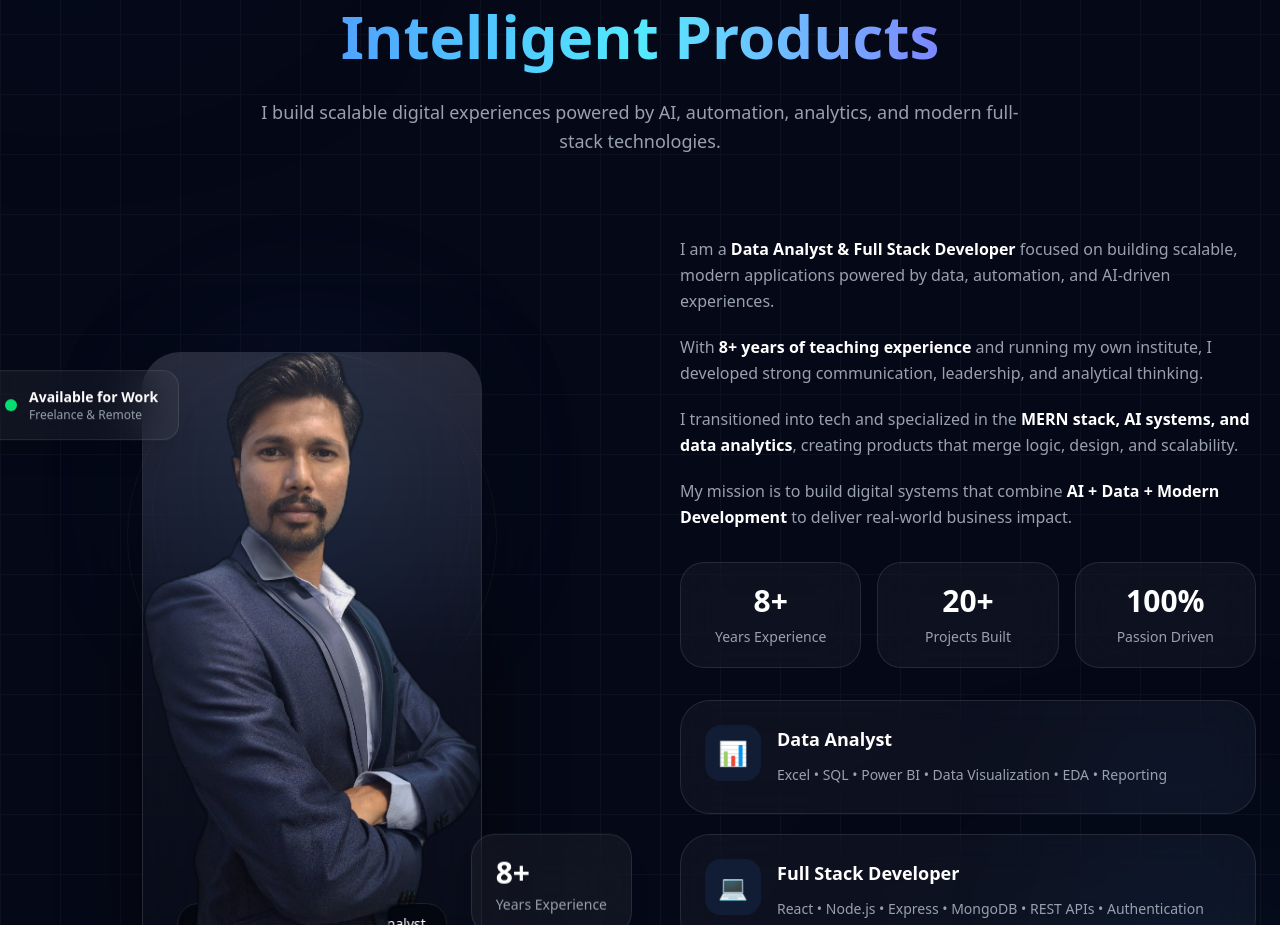
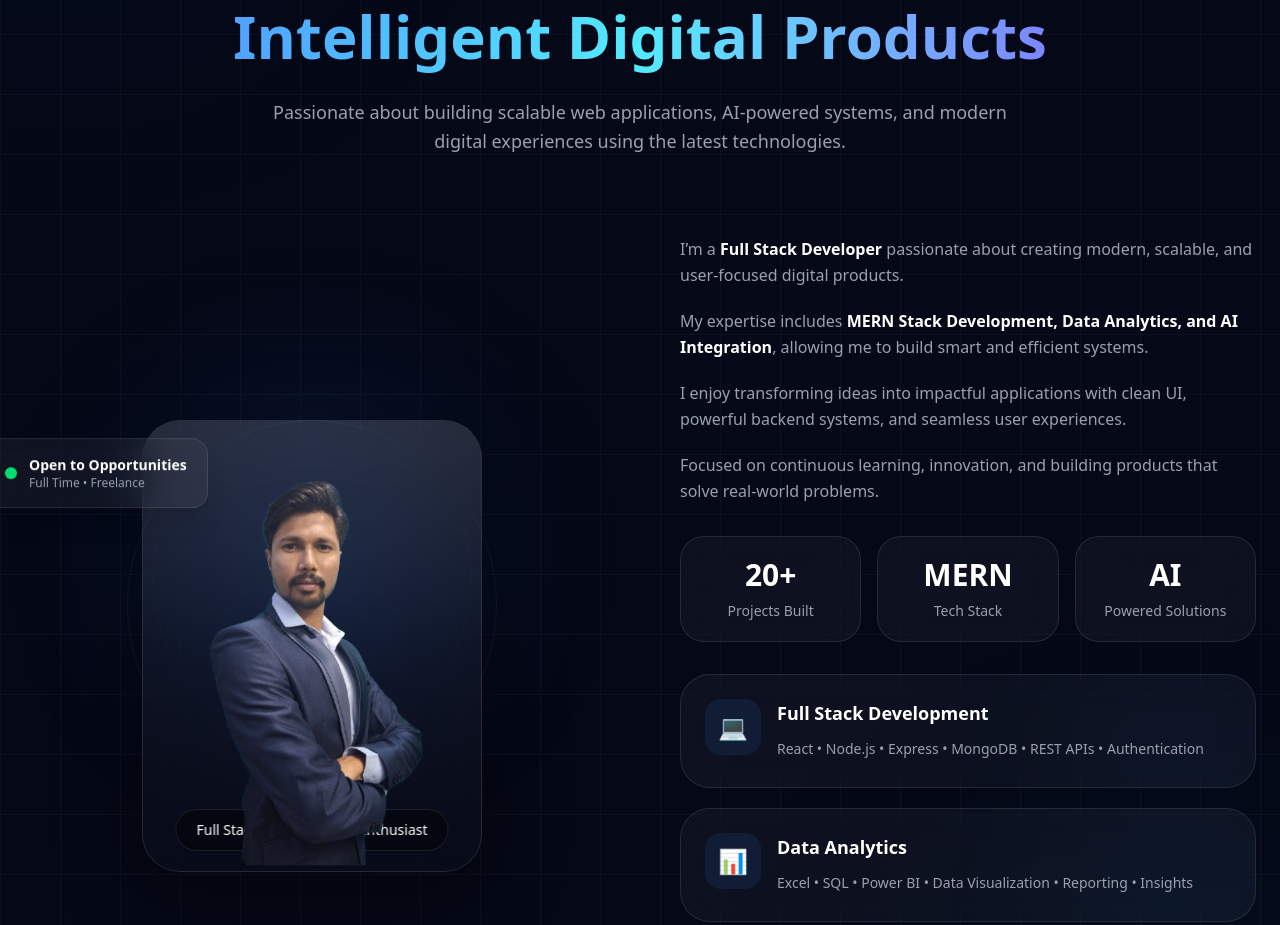
Before and after one commit to Anshcodeify45/NeuroStack, a React app in the folder frontend/: page / in a window 1280 px wide. Shown: the part 1067-1992 px from the top of the page. Built offline with nearby package versions, Linux system fonts and the light colour scheme; the HTML template or start-up script is replaced by a standard one.

Commit message:
updated about section

```diff
--- a/frontend/src/component/About.jsx
+++ b/frontend/src/component/About.jsx
@@ -3,17 +3,17 @@ import { motion } from "framer-motion";
 export default function About() {
   const skills = [
     {
-      title: "Data Analyst",
-      icon: "📊",
+      title: "Full Stack Development",
+      icon: "💻",
       desc:
-        "Excel • SQL • Power BI • Data Visualization • EDA • Reporting",
+        "React • Node.js • Express • MongoDB • REST APIs • Authentication",
     },
 
     {
-      title: "Full Stack Developer",
-      icon: "💻",
+      title: "Data Analytics",
+      icon: "📊",
       desc:
-        "React • Node.js • Express • MongoDB • REST APIs • Authentication",
+        "Excel • SQL • Power BI • Data Visualization • Reporting • Insights",
     },
 
     {
@@ -26,18 +26,18 @@ export default function About() {
 
   const stats = [
     {
-      value: "8+",
-      label: "Years Experience",
-    },
-
-    {
       value: "20+",
       label: "Projects Built",
     },
 
     {
-      value: "100%",
-      label: "Passion Driven",
+      value: "MERN",
+      label: "Tech Stack",
+    },
+
+    {
+      value: "AI",
+      label: "Powered Solutions",
     },
   ];
 
@@ -47,91 +47,61 @@ export default function About() {
       className="
         relative
         overflow-hidden
-
         py-24
         lg:py-32
-
         px-6
-
         bg-[#050816]
       "
     >
-      {/* ======================================== */}
-      {/* BACKGROUND */}
-      {/* ======================================== */}
+      {/* ================= BACKGROUND ================= */}
 
-      {/* GRID */}
       <div
         className="
           absolute
           inset-0
-
           opacity-[0.03]
-
           bg-[linear-gradient(to_right,#ffffff_1px,transparent_1px),linear-gradient(to_bottom,#ffffff_1px,transparent_1px)]
           bg-[size:60px_60px]
         "
       />
 
-      {/* GLOW 1 */}
       <div
         className="
           absolute
           top-[-120px]
           left-[-100px]
-
           w-[320px]
           h-[320px]
-
           rounded-full
-
           bg-blue-600/10
-
           blur-[140px]
         "
       />
 
-      {/* GLOW 2 */}
       <div
         className="
           absolute
           bottom-[-140px]
           right-[-120px]
-
           w-[380px]
           h-[380px]
-
           rounded-full
-
           bg-cyan-500/10
-
           blur-[160px]
         "
       />
 
-      {/* ======================================== */}
-      {/* MAIN CONTAINER */}
-      {/* ======================================== */}
+      {/* ================= MAIN ================= */}
 
       <div className="relative z-10 max-w-7xl mx-auto">
 
-        {/* ======================================== */}
-        {/* HEADING */}
-        {/* ======================================== */}
+        {/* ================= HEADING ================= */}
 
         <motion.div
-          initial={{
-            opacity: 0,
-            y: 20,
-          }}
-          whileInView={{
-            opacity: 1,
-            y: 0,
-          }}
+          initial={{ opacity: 0, y: 20 }}
+          whileInView={{ opacity: 1, y: 0 }}
           viewport={{ once: true }}
-          transition={{
-            duration: 0.6,
-          }}
+          transition={{ duration: 0.6 }}
           className="text-center"
         >
           <div
@@ -139,19 +109,13 @@ export default function About() {
               inline-flex
               items-center
               gap-2
-
               px-5
               py-2
-
               rounded-full
-
               border
               border-white/10
-
               bg-white/[0.04]
-
               backdrop-blur-xl
-
               text-sm
               text-gray-300
             "
@@ -160,11 +124,8 @@ export default function About() {
               className="
                 w-2
                 h-2
-
                 rounded-full
-
-                bg-blue-500
-
+                bg-cyan-400
                 animate-pulse
               "
             />
@@ -175,19 +136,15 @@ export default function About() {
           <h2
             className="
               mt-6
-
               text-4xl
               md:text-5xl
               lg:text-6xl
-
               font-bold
-
               leading-tight
-
               text-white
             "
           >
-            Turning Ideas Into
+            Building Modern &
             <br />
 
             <span
@@ -196,98 +153,71 @@ export default function About() {
                 from-blue-400
                 via-cyan-300
                 to-indigo-400
-
                 text-transparent
                 bg-clip-text
               "
             >
-              Intelligent Products
+              Intelligent Digital Products
             </span>
           </h2>
 
           <p
             className="
               mt-6
-
               max-w-3xl
               mx-auto
-
               text-gray-400
-
               leading-relaxed
-
               text-base
               md:text-lg
             "
           >
-            I build scalable digital experiences powered
-            by AI, automation, analytics, and modern
-            full-stack technologies.
+            Passionate about building scalable web
+            applications, AI-powered systems, and
+            modern digital experiences using the
+            latest technologies.
           </p>
         </motion.div>
 
-        {/* ======================================== */}
-        {/* CONTENT */}
-        {/* ======================================== */}
+        {/* ================= CONTENT ================= */}
 
         <div
           className="
             mt-20
-
             grid
             lg:grid-cols-2
-
             gap-20
             items-center
           "
         >
-          {/* ======================================== */}
-          {/* LEFT SIDE */}
-          {/* ======================================== */}
+          {/* ================= LEFT ================= */}
 
           <motion.div
-            initial={{
-              opacity: 0,
-              x: -50,
-            }}
-            whileInView={{
-              opacity: 1,
-              x: 0,
-            }}
+            initial={{ opacity: 0, x: -50 }}
+            whileInView={{ opacity: 1, x: 0 }}
             viewport={{ once: true }}
-            transition={{
-              duration: 0.7,
-            }}
+            transition={{ duration: 0.7 }}
             className="
               relative
-
               flex
               justify-center
             "
           >
-            {/* MAIN GLOW */}
+            {/* GLOW */}
             <div
               className="
                 absolute
-
                 w-[260px]
                 h-[260px]
-
                 rounded-full
-
                 bg-blue-500/20
-
                 blur-[90px]
-
-                animate-pulse
               "
             />
 
-            {/* OUTER RING */}
+            {/* RING 1 */}
             <motion.div
-              animate={{
-                rotate: 360,
-              }}
+              animate={{ rotate: 360 }}
               transition={{
                 duration: 20,
                 repeat: Infinity,
@@ -295,23 +225,18 @@ export default function About() {
               }}
               className="
                 absolute
-
                 w-[320px]
                 h-[320px]
-
                 rounded-full
-
                 border
                 border-dashed
                 border-blue-500/20
               "
             />
 
-            {/* SECOND RING */}
+            {/* RING 2 */}
             <motion.div
-              animate={{
-                rotate: -360,
-              }}
+              animate={{ rotate: -360 }}
               transition={{
                 duration: 30,
                 repeat: Infinity,
@@ -319,12 +244,9 @@ export default function About() {
               }}
               className="
                 absolute
-
                 w-[370px]
                 h-[370px]
-
                 rounded-full
-
                 border
                 border-white/5
               "
@@ -336,41 +258,30 @@ export default function About() {
                 y: -8,
                 scale: 1.02,
               }}
-              transition={{
-                duration: 0.3,
-              }}
+              transition={{ duration: 0.3 }}
               className="
                 relative
-
                 w-[260px]
                 sm:w-[300px]
                 md:w-[340px]
-
                 rounded-[38px]
-
                 border
                 border-white/10
-
                 bg-white/[0.04]
-
                 backdrop-blur-2xl
-
                 overflow-hidden
-
                 shadow-[0_20px_80px_rgba(0,0,0,0.45)]
               "
             >
-              {/* LIGHT EFFECT */}
+              {/* LIGHT */}
               <div
                 className="
                   absolute
                   inset-0
-
                   bg-gradient-to-b
                   from-white/10
                   via-transparent
                   to-transparent
-
                   pointer-events-none
                 "
               />
@@ -390,10 +301,8 @@ export default function About() {
                 className="
                   relative
                   z-10
-
                   w-full
                   h-full
-
                   object-contain
                 "
               />
@@ -403,12 +312,10 @@ export default function About() {
                 className="
                   absolute
                   inset-0
-
                   bg-gradient-to-t
                   from-[#050816]
                   via-transparent
                   to-transparent
-
                   opacity-70
                 "
               />
@@ -420,27 +327,20 @@ export default function About() {
                   bottom-5
                   left-1/2
                   -translate-x-1/2
-
                   px-5
                   py-2.5
-
                   rounded-full
-
                   border
                   border-white/10
-
                   bg-black/40
-
                   backdrop-blur-xl
-
                   text-white
                   text-sm
                   font-medium
-
                   whitespace-nowrap
                 "
               >
-                Full Stack Developer • Data Analyst
+                Full Stack Developer • AI Enthusiast
               </div>
             </motion.div>
 
@@ -458,25 +358,17 @@ export default function About() {
                 top-6
                 -left-2
                 md:-left-10
-
                 hidden
                 md:flex
-
                 items-center
                 gap-3
-
                 px-5
                 py-4
-
                 rounded-2xl
-
                 border
                 border-white/10
-
                 bg-white/[0.05]
-
                 backdrop-blur-xl
-
                 shadow-xl
               "
             >
@@ -484,11 +376,8 @@ export default function About() {
                 className="
                   w-3
                   h-3
-
                   rounded-full
-
                   bg-green-400
-
                   animate-pulse
                 "
               />
@@ -501,7 +390,7 @@ export default function About() {
                     font-semibold
                   "
                 >
-                  Available for Work
+                  Open to Opportunities
                 </p>
 
                 <p
@@ -510,139 +399,62 @@ export default function About() {
                     text-gray-400
                   "
                 >
-                  Freelance & Remote
+                  Full Time • Freelance
                 </p>
               </div>
             </motion.div>
-
-            {/* FLOATING EXPERIENCE CARD */}
-            <motion.div
-              animate={{
-                y: [0, 12, 0],
-              }}
-              transition={{
-                duration: 5,
-                repeat: Infinity,
-              }}
-              className="
-                absolute
-                bottom-10
-                -right-2
-                md:-right-8
-
-                hidden
-                md:block
-
-                px-6
-                py-5
-
-                rounded-3xl
-
-                border
-                border-white/10
-
-                bg-white/[0.05]
-
-                backdrop-blur-xl
-
-                shadow-xl
-              "
-            >
-              <h3
-                className="
-                  text-3xl
-                  font-bold
-
-                  text-white
-                "
-              >
-                8+
-              </h3>
-
-              <p
-                className="
-                  mt-1
-
-                  text-sm
-
-                  text-gray-400
-                "
-              >
-                Years Experience
-              </p>
-            </motion.div>
           </motion.div>
 
-          {/* ======================================== */}
-          {/* RIGHT SIDE */}
-          {/* ======================================== */}
+          {/* ================= RIGHT ================= */}
 
           <motion.div
-            initial={{
-              opacity: 0,
-              x: 50,
-            }}
-            whileInView={{
-              opacity: 1,
-              x: 0,
-            }}
+            initial={{ opacity: 0, x: 50 }}
+            whileInView={{ opacity: 1, x: 0 }}
             viewport={{ once: true }}
-            transition={{
-              duration: 0.7,
-            }}
+            transition={{ duration: 0.7 }}
             className="space-y-8"
           >
             {/* INTRO */}
             <div
               className="
                 space-y-5
-
                 text-gray-400
-
                 leading-relaxed
-
                 text-[15px]
                 md:text-base
               "
             >
               <p>
-                I am a{" "}
+                I’m a{" "}
                 <span className="text-white font-semibold">
-                  Data Analyst & Full Stack Developer
+                  Full Stack Developer
                 </span>{" "}
-                focused on building scalable, modern
-                applications powered by data,
-                automation, and AI-driven experiences.
+                passionate about creating modern,
+                scalable, and user-focused digital
+                products.
               </p>
 
               <p>
-                With{" "}
+                My expertise includes{" "}
                 <span className="text-white font-semibold">
-                  8+ years of teaching experience
-                </span>{" "}
-                and running my own institute, I
-                developed strong communication,
-                leadership, and analytical thinking.
+                  MERN Stack Development,
+                  Data Analytics, and AI Integration
+                </span>
+                , allowing me to build smart and
+                efficient systems.
               </p>
 
               <p>
-                I transitioned into tech and
-                specialized in the{" "}
-                <span className="text-white font-semibold">
-                  MERN stack, AI systems, and data
-                  analytics
-                </span>
-                , creating products that merge logic,
-                design, and scalability.
+                I enjoy transforming ideas into
+                impactful applications with clean UI,
+                powerful backend systems, and seamless
+                user experiences.
               </p>
 
               <p>
-                My mission is to build digital systems
-                that combine{" "}
-                <span className="text-white font-semibold">
-                  AI + Data + Modern Development
-                </span>{" "}
-                to deliver real-world business impact.
+                Focused on continuous learning,
+                innovation, and building products that
+                solve real-world problems.
               </p>
             </div>
 
@@ -651,7 +463,6 @@ export default function About() {
               className="
                 grid
                 grid-cols-3
-
                 gap-4
               "
             >
@@ -660,16 +471,11 @@ export default function About() {
                   key={index}
                   className="
                     rounded-3xl
-
                     border
                     border-white/10
-
                     bg-white/[0.04]
-
                     backdrop-blur-xl
-
                     p-5
-
                     text-center
                   "
                 >
@@ -677,9 +483,7 @@ export default function About() {
                     className="
                       text-2xl
                       md:text-3xl
-
                       font-bold
-
                       text-white
                     "
                   >
@@ -689,10 +493,8 @@ export default function About() {
                   <p
                     className="
                       mt-2
-
                       text-xs
                       md:text-sm
-
                       text-gray-400
                     "
                   >
@@ -711,26 +513,17 @@ export default function About() {
                     y: -5,
                     scale: 1.01,
                   }}
-                  transition={{
-                    duration: 0.25,
-                  }}
+                  transition={{ duration: 0.25 }}
                   className="
                     relative
                     overflow-hidden
-
                     p-6
-
                     rounded-[30px]
-
                     border
                     border-white/10
-
                     bg-white/[0.04]
-
                     backdrop-blur-xl
-
                     hover:border-blue-500/30
-
                     transition-all
                     duration-300
                   "
@@ -741,14 +534,10 @@ export default function About() {
                       absolute
                       top-0
                       right-0
-
                       w-40
                       h-40
-
                       bg-blue-500/10
-
                       blur-[90px]
-
                       rounded-full
                     "
                   />
@@ -757,7 +546,6 @@ export default function About() {
                     className="
                       relative
                       z-10
-
                       flex
                       items-start
                       gap-4
@@ -767,17 +555,12 @@ export default function About() {
                       className="
                         w-14
                         h-14
-
                         rounded-2xl
-
                         bg-blue-500/10
-
                         flex
                         items-center
                         justify-center
-
                         text-2xl
-
                         shrink-0
                       "
                     >
@@ -798,10 +581,8 @@ export default function About() {
                       <p
                         className="
                           mt-2
-
                           text-sm
                           leading-7
-
                           text-gray-400
                         "
                       >
```
Also changed, not shown: frontend/public/Anish.png.
